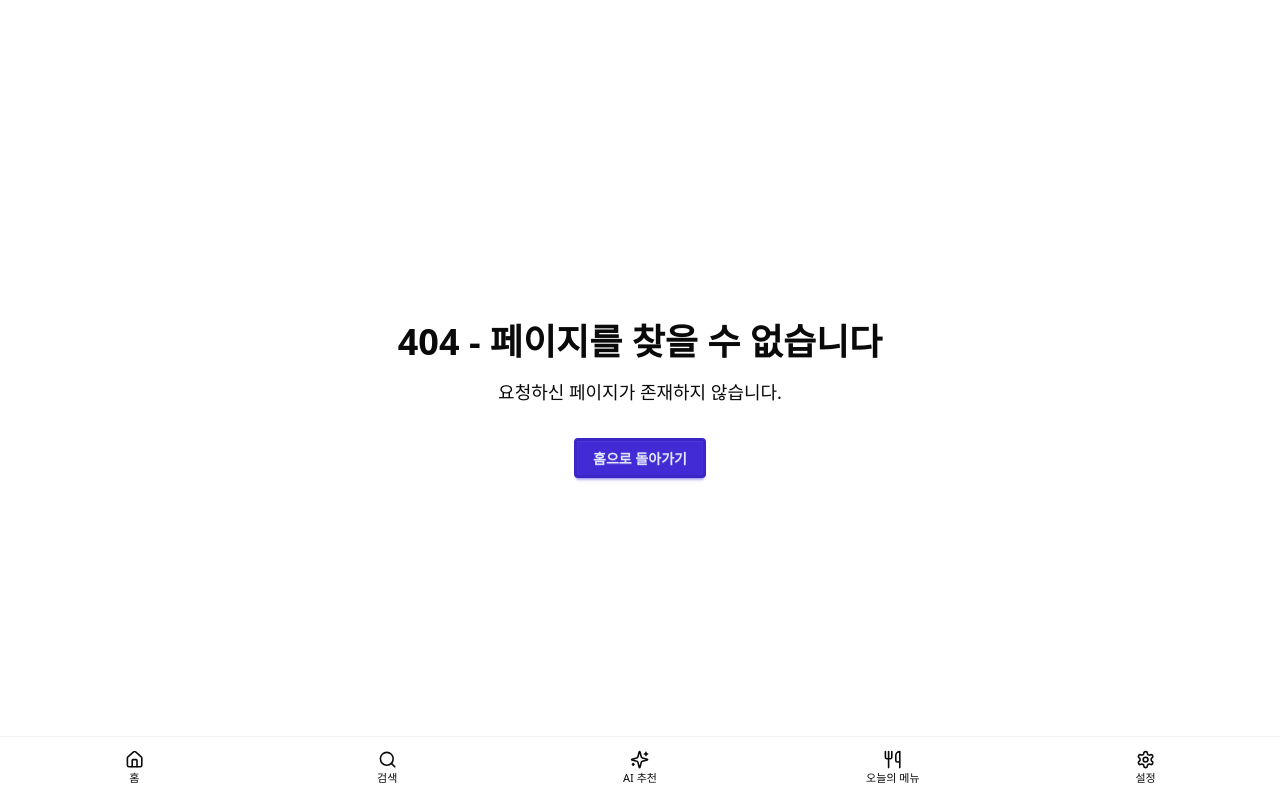
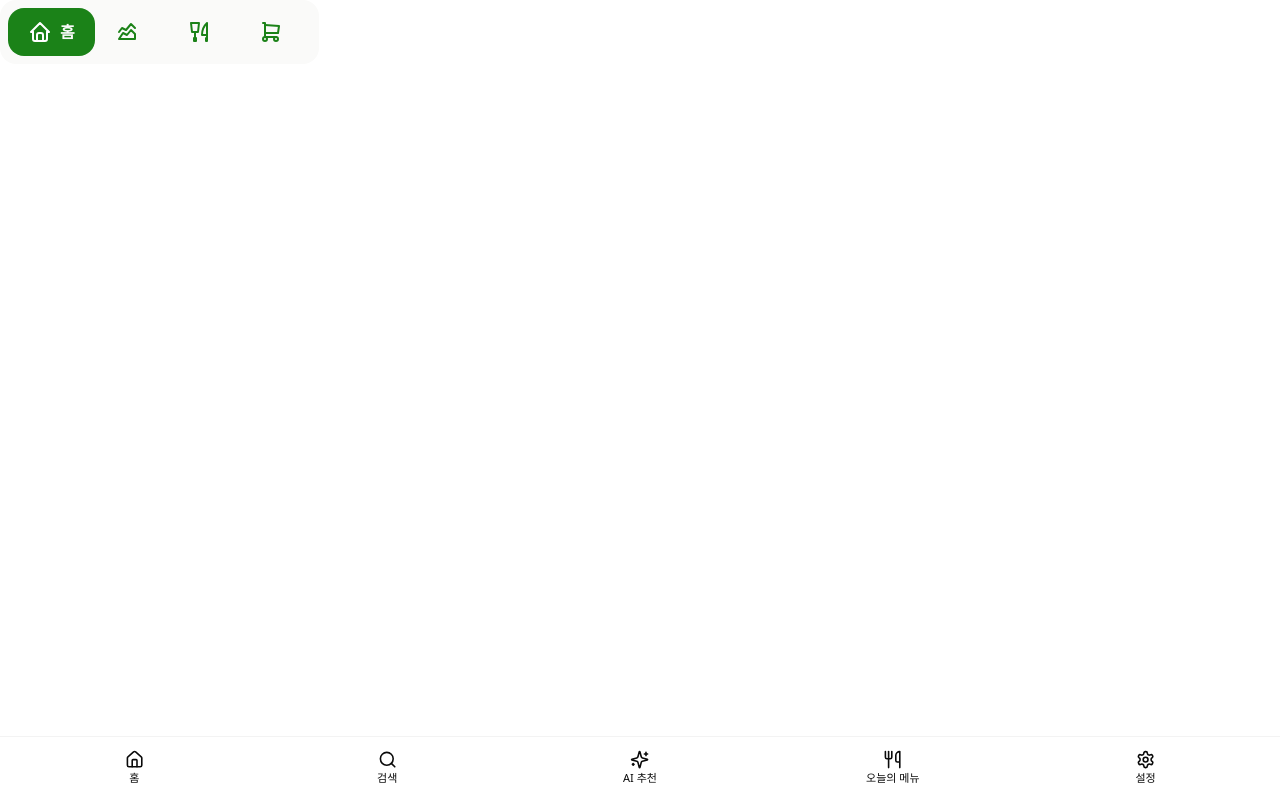
Before and after one commit to ojakgyo-ajou/frontend, a React (Vite) app: page /test in a window 1280 px wide. Before the commit this address had no page. Built offline with nearby package versions, Linux system fonts and the light colour scheme.

Commit message:
feat: menu-bar 추가

```diff
--- /dev/null
+++ b/src/components/menu-bar.tsx
@@ -0,0 +1,143 @@
+"use client";
+import { useState, useEffect, useRef, type HTMLAttributes, useMemo } from "react";
+import { IconHome, IconChartAreaLine, IconShoppingCart, IconToolsKitchen } from "@tabler/icons-react";
+import { useLocation, useNavigate } from "react-router";
+
+// API
+
+
+// store
+
+
+// types
+export interface MenuBarProps {
+
+}
+
+const MenuStatus = {
+  HOME: "PAGE_STATUS_HOME",
+  TOTAL_PRICE: "PAGE_STATUS_TOTAL_PRICE",
+  SCHEDULE: "PAGE_STATUS_SCHEDULE",
+  CART: "PAGE_STATUS_CART",
+} as const;
+type MenuStatus = typeof MenuStatus[ keyof typeof MenuStatus ]
+
+const MenuInfo = {
+  [MenuStatus.HOME]: {
+    title: "홈",
+    Icon: (state: MenuStatus, props?: HTMLAttributes<any>) => <>
+      <IconHome { ...props }
+        className={`w-6 h-6 ${props?.className || ""}`}
+        color={`${state === MenuStatus.HOME ? "white" : props?.color || "var(--primary)"}`}
+      />
+    </>,
+    url: "/"
+  },
+  [MenuStatus.TOTAL_PRICE]: {
+    title: "식자재 물가",
+    Icon: (state: MenuStatus, props?: HTMLAttributes<any>) => <>
+      <IconChartAreaLine { ...props }
+        className={`w-6 h-6 ${props?.className || ""}`}
+        color={`${state === MenuStatus.TOTAL_PRICE ? "white" : props?.color || "var(--primary)"}`}
+      />
+    </>,
+    url: "/total"
+  },
+  [MenuStatus.SCHEDULE]: {
+    title: "식단추천",
+    Icon: (state: MenuStatus, props?: HTMLAttributes<any>) => <>
+      <IconToolsKitchen { ...props }
+        className={`w-6 h-6 ${props?.className || ""}`}
+        color={`${state === MenuStatus.SCHEDULE ? "white" : props?.color || "var(--primary)"}`}
+      />
+    </>,
+    url: "/schedule"
+  },
+  [MenuStatus.CART]: {
+    title: "장바구니",
+    Icon: (state: MenuStatus, props?: HTMLAttributes<any>) => <>
+      <IconShoppingCart { ...props }
+        className={`w-6 h-6 ${props?.className || ""}`}
+        color={`${state === MenuStatus.CART ? "white" : props?.color || "var(--primary)"}`}
+      />
+    </>,
+    url: "/cart"
+  },
+}
+
+// components
+
+const MenuBar = ({}: MenuBarProps) => {
+  const location = useLocation();
+  const navigate = useNavigate();
+
+  const parent_element = useRef<HTMLDivElement>(null);
+
+  const [ page, setPage ] = useState<MenuStatus>(MenuStatus.HOME);
+  const [ calced_loc, setCalcedLoc ] = useState<DOMRect>({
+    width: 0, height: 0,
+    x: 0, y: 0,
+    bottom: 0,left: 0,right: 0,top: 0,
+    toJSON: () => ({})
+  });
+
+  useEffect(() => {
+    if (!parent_element.current) {
+      setTimeout(() => setPage(MenuStatus.HOME), 100); // for re-call
+      return;
+    }
+
+    const menu_el = parent_element.current.querySelector(`#${page}`);
+    if (!menu_el) return;
+
+    setCalcedLoc(menu_el.getBoundingClientRect());
+  }, [page]);
+
+  useEffect(() => {
+    const [_, subpath] = location.pathname.split("/");
+
+    switch(subpath) {
+      case "": setPage(MenuStatus.HOME); break;
+      case "total": setPage(MenuStatus.TOTAL_PRICE); break;
+      case "schedule": setPage(MenuStatus.SCHEDULE); break;
+      case "cart": setPage(MenuStatus.CART); break;
+      default: return;
+    }
+  }, [location]);
+
+  const onMenuItemClick = (key: MenuStatus) => {
+    navigate(MenuInfo[key]?.url || "/");
+  }
+
+  return <div
+    className="w-fit h-fit p-2 bg-stone-50 rounded-2xl inline-flex justify-between items-center relative z-0 select-none"
+    ref={parent_element}
+  >
+    <div style={{
+      width: `${calced_loc.width}px`, left: `${calced_loc.left}px`,
+      transition: "all 0.5s cubic-bezier(0, 1, 0.49, 1.1)"
+    }} className={`
+      absolute -z-10
+      h-[calc(100%-1rem)] bg-primary rounded-2xl
+    `}/>
+    {
+      Object.values(MenuStatus).map(menu_key =>
+        <section
+          id={menu_key}
+          className="w-fit h-fit px-5 py-3 rounded-2xl inline-flex justify-start items-center gap-2 menu-item"
+          onClick={() => onMenuItemClick(menu_key)}
+        >
+          { MenuInfo[menu_key].Icon(page) }
+          <span className={`
+            text-s font-bold
+            ${ (page === menu_key) && "text-neutral-50" || "w-0 h-0 overflow-hidden" }
+          `} style={{
+            transition: "width .5s ease"
+          }}
+          >{MenuInfo[menu_key].title}</span>
+        </section>
+      )
+    }
+  </div>
+};
+export default MenuBar
--- /dev/null
+++ b/src/components/pages/Test.tsx
@@ -0,0 +1,22 @@
+"use client";
+import { useState, useEffect, useRef } from "react";
+import MenuBar from "../menu-bar";
+
+// API
+
+
+// store
+
+
+// types
+export interface TestPageProps {
+
+}
+
+// components
+
+
+const TestPage = ({}: TestPageProps) => {
+  return <MenuBar/>
+};
+export default TestPage
--- a/src/index.css
+++ b/src/index.css
@@ -52,7 +52,7 @@
   --card-foreground: oklch(0.145 0 0);
   --popover: oklch(1 0 0);
   --popover-foreground: oklch(0.145 0 0);
-  --primary: oklch(0.205 0 0);
+  --primary: #1B8218;
   --primary-foreground: oklch(0.985 0 0);
   --secondary: oklch(0.97 0 0);
   --secondary-foreground: oklch(0.205 0 0);
--- a/src/routes.tsx
+++ b/src/routes.tsx
@@ -3,6 +3,7 @@ import Root from '@/components/pages/Root';
 import Home from '@/components/pages/Home';
 import Setting from '@/components/pages/Setting';
 import NotFound from '@/components/pages/NotFound';
+import TestPage from './components/pages/Test';
 
 export default function AppRoutes() {
   return (
@@ -11,6 +12,7 @@ export default function AppRoutes() {
         <Route index element={<Home />} />
         <Route path="setting" element={<Setting />} />
 
+        <Route path="test" element={<TestPage/>} />
         <Route path="*" element={<NotFound />} />
       </Route>
     </Routes>
--- /dev/null
+++ b/tailwind.config.js
@@ -0,0 +1,9 @@
+module.exports = {
+  content: ['./src/**/*.{js,jsx,ts,tsx}'],
+  theme: {
+    colors: {
+
+    },
+  },
+  plugins: [],
+};
```
